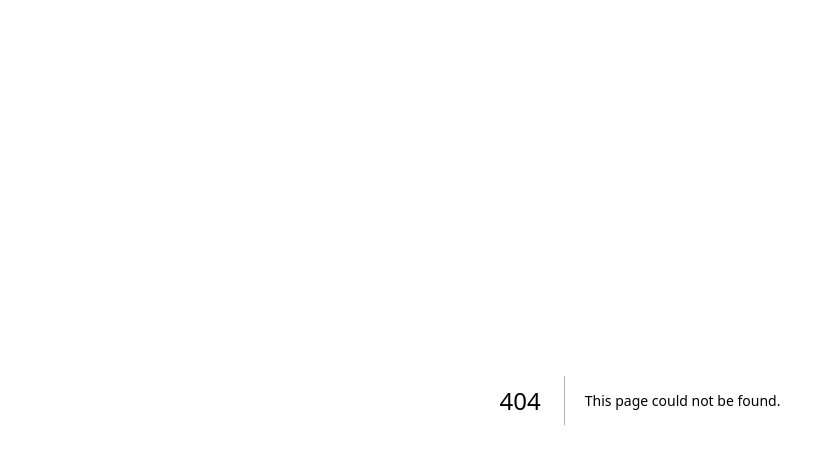
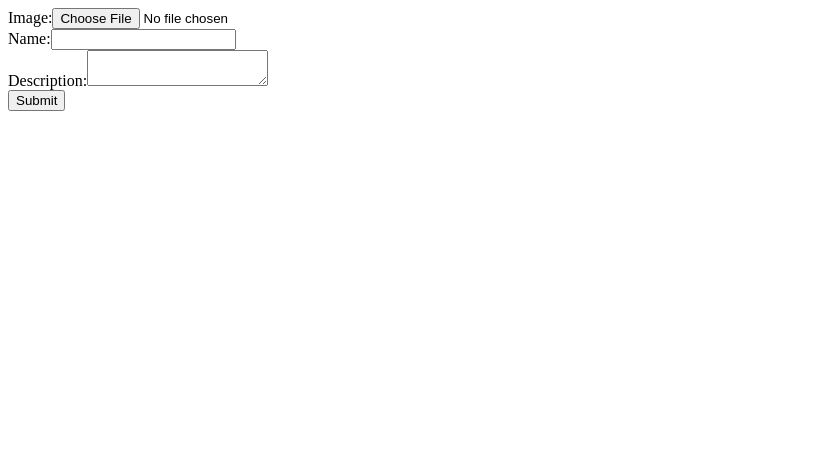
Before and after one commit to Prolog-Infotech-Internship/Memes-App, a Next.js app: page /demo in a window 1280 px wide. Before the commit this address had no page. Shown: the top 464 px of the page, without its empty margins (0-835 px from the left). Built offline with nearby package versions, Linux system fonts and the light colour scheme.

Commit message:
Add Title to all pages

```diff
--- a/pages/creatememe.js
+++ b/pages/creatememe.js
@@ -1,10 +1,14 @@
 import React from "react";
 import { ChakraProvider } from '@chakra-ui/react'
 import Navbar from "../Components/Navbar";
+import Head from "next/head";
 
 const creatememe = () => {
   return (
     <div>
+      <Head>
+        <title>Memes App</title>
+      </Head>
       <ChakraProvider>
         <Navbar />
       </ChakraProvider>
--- /dev/null
+++ b/pages/demo.js
@@ -0,0 +1,73 @@
+import React, { useState } from "react";
+
+const InputForm = () => {
+  const [formData, setFormData] = useState({
+    image: null,
+    name: "",
+    description: "",
+  });
+
+  const handleChange = (e) => {
+    const { name, value, files } = e.target;
+    if (name === "image" && files && files.length > 0) {
+      setFormData({ ...formData, [name]: files[0] });
+    }else {
+      setFormData({ ...formData, [name]: value });
+    }
+  };
+
+  const handleSubmit = (e) => {
+    e.preventDefault();
+
+    console.log("Image:", formData.image);
+    console.log(
+      "Image URL:",
+      formData.image && URL.createObjectURL(formData.image)
+    );
+    console.log("Name:", formData.name);
+    console.log("Description:", formData.description);
+
+    setFormData({
+      image: null,
+      name: "",
+      description: "",
+    });
+  };
+
+  return (
+    <form onSubmit={handleSubmit}>
+      <div>
+        <label htmlFor="image">Image:</label>
+        <input
+          type="file"
+          id="image"
+          name="image"
+          accept="image/*"
+          onChange={handleChange}
+        />
+      </div>
+      <div>
+        <label htmlFor="name">Name:</label>
+        <input
+          type="text"
+          id="name"
+          name="name"
+          value={formData.name}
+          onChange={handleChange}
+        />
+      </div>
+      <div>
+        <label htmlFor="description">Description:</label>
+        <textarea
+          id="description"
+          name="description"
+          value={formData.description}
+          onChange={handleChange}
+        />
+      </div>
+      <button type="submit">Submit</button>
+    </form>
+  );
+};
+
+export default InputForm;
--- a/pages/posts.js
+++ b/pages/posts.js
@@ -8,6 +8,9 @@
 const Posts = () => {
   return (
     <div>
+      <Head>
+        <title>Memes App</title>
+      </Head>
     <ChakraProvider>
     <Navbar/>
     {/* <Card/> */}
--- a/pages/profile.js
+++ b/pages/profile.js
@@ -1,11 +1,15 @@
 import React from "react";
 import Navbar from "../Components/Navbar";
 import { ChakraProvider } from '@chakra-ui/react'
+import Head from "next/head";
 
 const profile = () => {
   return (
     <div>
       <ChakraProvider>
+      <Head>
+        <title>Memes App</title>
+      </Head>
         <Navbar />
         Profile
       </ChakraProvider>
--- a/pages/signin.js
+++ b/pages/signin.js
@@ -19,6 +19,7 @@
   InputRightElement,
 } from "@chakra-ui/react";
 import { FaUserAlt, FaLock } from "react-icons/fa";
+import Head from "next/head";
 
 const CFaUserAlt = chakra(FaUserAlt);
 const CFaLock = chakra(FaLock);
@@ -29,6 +30,9 @@
   const handleShowClick = () => setShowPassword(!showPassword);
   return (
     <ChakraProvider>
+      <Head>
+        <title>Memes App</title>
+      </Head>
       <Navbar position="fixed" />
       <Flex
         flexDirection="column"
--- a/pages/signup.js
+++ b/pages/signup.js
@@ -20,6 +20,7 @@
   InputRightElement,
 } from "@chakra-ui/react";
 import { FaUserAlt, FaLock } from "react-icons/fa";
+import Head from "next/head";
 
 const CFaUserAlt = chakra(FaUserAlt);
 const CFaLock = chakra(FaLock);
@@ -30,6 +31,9 @@
   const handleShowClick = () => setShowPassword(!showPassword);
   return (
     <ChakraProvider>
+      <Head>
+        <title>Memes App</title>
+      </Head>
       <Navbar position="fixed" />
       <Flex
         flexDirection="column"
```
Also changed, not shown: pages/uploadmeme.js (+14 -8 lines).
